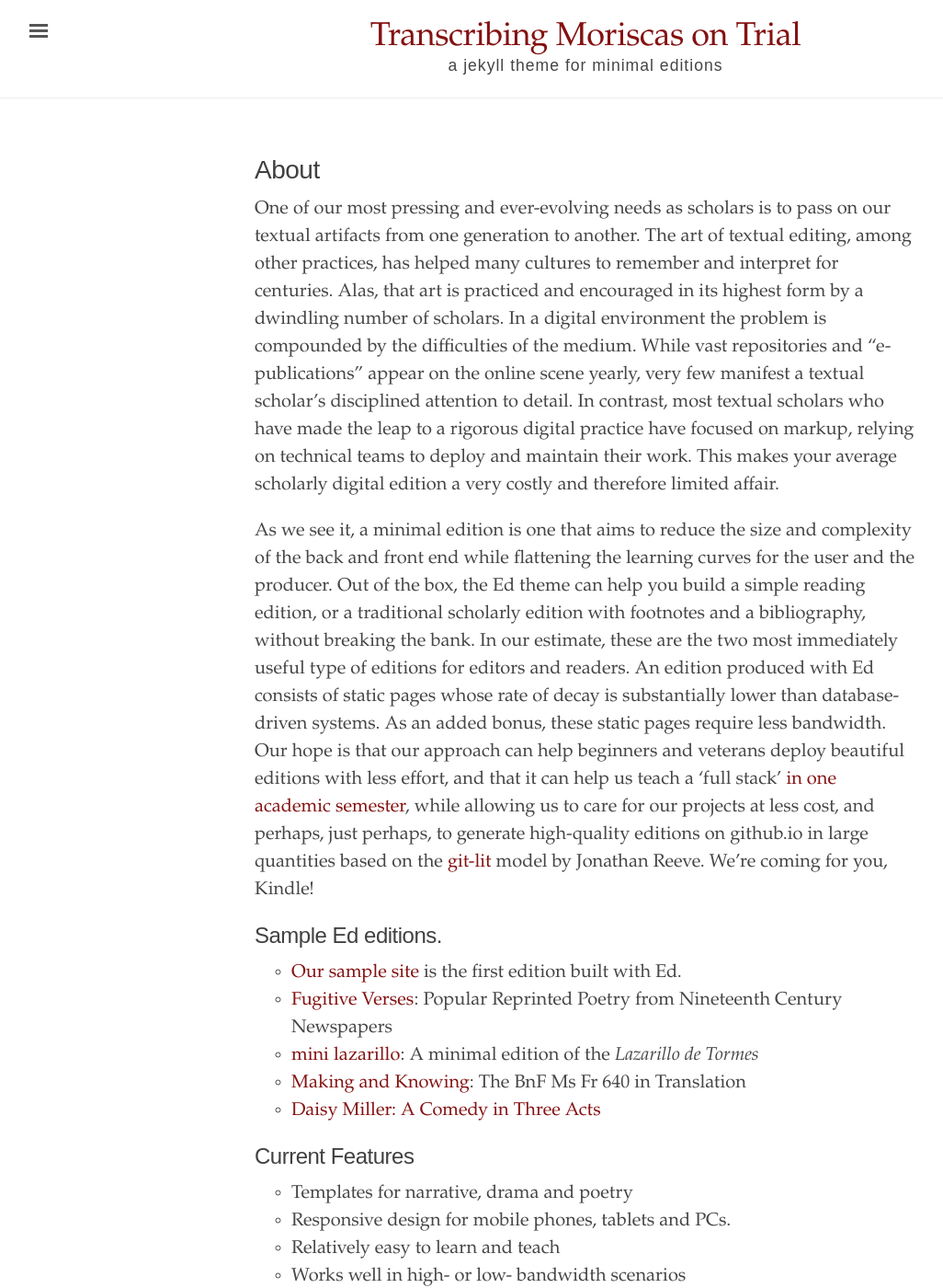
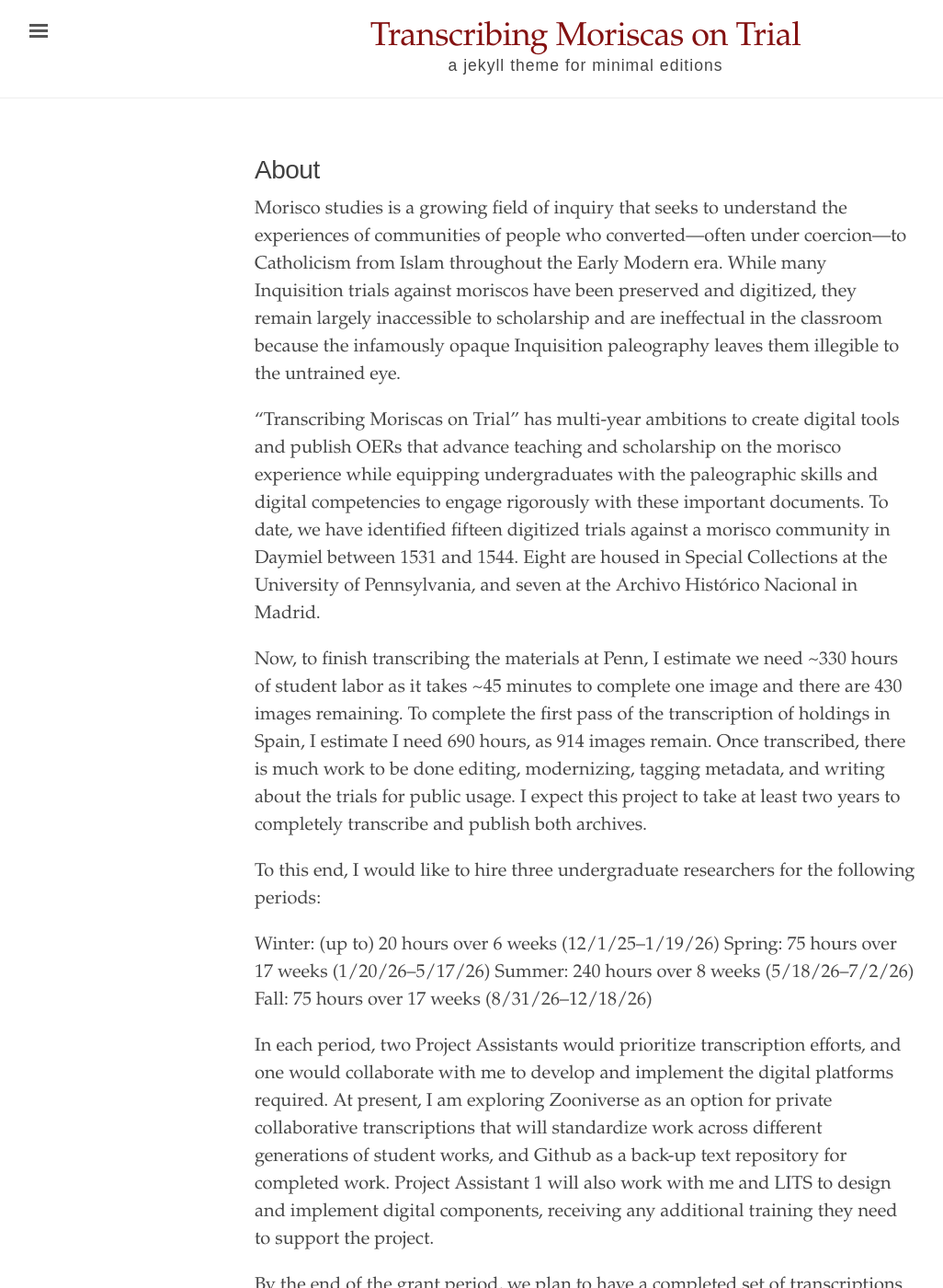
Before and after one commit to nikoisai/moriscas_blog, a Jekyll site: the page built from about.md, in a window 1280 px wide and 1400 px high. Shown: the whole window at 92% size, without its empty margins (3-1029 px from the left). Built offline with Jekyll 4.4.1, drawn with Linux system fonts in a browser that asks for light colours; some of the changed text lies outside the part shown.

Commit message:
Edited about.md to match project proposal.

```diff
--- a/about.md
+++ b/about.md
@@ -3,29 +3,19 @@ layout: page
 title: About
 ---
 
-One of our most pressing and ever-evolving needs as scholars is to pass on our textual artifacts
-from one generation to another. The art of textual editing, among other practices, has helped many
-cultures to remember and interpret for centuries. Alas, that art is practiced and encouraged in its
-highest form by a dwindling number of scholars. In a digital environment the problem is compounded
-by the difficulties of the medium. While vast repositories and "e-publications" appear on the
-online scene yearly, very few manifest a textual scholar's disciplined attention to detail. In
-contrast, most textual scholars who have made the leap to a rigorous digital practice have focused
-on markup, relying on technical teams to deploy and maintain their work. This makes your average
-scholarly digital edition a very costly and therefore limited affair.
+Morisco studies is a growing field of inquiry that seeks to understand the experiences of communities of people who converted—often under coercion—to Catholicism from Islam throughout the Early Modern era. While many Inquisition trials against moriscos have been preserved and digitized, they remain largely inaccessible to scholarship and are ineffectual in the classroom because the infamously opaque Inquisition paleography leaves them illegible to the untrained eye.
 
-As we see it, a minimal edition is one that aims to reduce the size and complexity of the back and
-front end while flattening the learning curves for the user and the producer. Out of the box, the Ed
-theme can help you build a simple reading edition, or a traditional scholarly edition with footnotes
-and a bibliography, without breaking the bank. In our estimate, these are the two most immediately
-useful type of editions for editors and readers. An edition produced with Ed consists of static
-pages whose rate of decay is substantially lower than database-driven systems. As an added bonus,
-these static pages require less bandwidth. Our hope is that our approach can help beginners and
-veterans deploy beautiful editions with less effort, and that it can help us teach a 'full stack'
-[in one academic semester](https://github.com/susannalles/MinimalEditions/blob/master/README.md),
-while allowing us to care for our projects at less cost, and perhaps, just perhaps, to generate
-high-quality editions on github.io in large quantities based on the
-[git-lit](http://jonreeve.com/2015/09/introducing-git-lit/) model by Jonathan Reeve. We're coming
-for you, Kindle!
+"Transcribing Moriscas on Trial" has multi-year ambitions to create digital tools and publish OERs that advance teaching and scholarship on the morisco experience while equipping undergraduates with the paleographic skills and digital competencies to engage rigorously with these important documents. To date, we have identified fifteen digitized trials against a morisco community in Daymiel between 1531 and 1544. Eight are housed in Special Collections at the University of Pennsylvania, and seven at the Archivo Histórico Nacional in Madrid.
+
+Now, to finish transcribing the materials at Penn, I estimate we need ~330 hours of student labor as it takes ~45 minutes to complete one image and there are 430 images remaining. To complete the first pass of the transcription of holdings in Spain, I estimate I need 690 hours, as 914 images remain. Once transcribed, there is much work to be done editing, modernizing, tagging metadata, and writing about the trials for public usage. I expect this project to take at least two years to completely transcribe and publish both archives.
+
+To this end, I would like to hire three undergraduate researchers for the following periods:
+
+Winter: (up to) 20 hours over 6 weeks (12/1/25–1/19/26) Spring: 75 hours over 17 weeks (1/20/26–5/17/26) Summer: 240 hours over 8 weeks (5/18/26–7/2/26) Fall: 75 hours over 17 weeks (8/31/26–12/18/26)
+
+In each period, two Project Assistants would prioritize transcription efforts, and one would collaborate with me to develop and implement the digital platforms required. At present, I am exploring Zooniverse as an option for private collaborative transcriptions that will standardize work across different generations of student works, and Github as a back-up text repository for completed work. Project Assistant 1 will also work with me and LITS to design and implement digital components, receiving any additional training they need to support the project.
+
+By the end of the grant period, we plan to have a completed set of transcriptions for the holdings at Penn, and a proof of concept for a digital edition of transcriptions, key modernizations, and initial contextualization for selected trials. This site will form the groundwork for future expansion of the corpus, and with data backed up to text forms that could serve as the basis for future publications: open edition volumes, education resources, translations, and critical work advancing morisco studies.
 
 
 ## Sample Ed editions.
```
